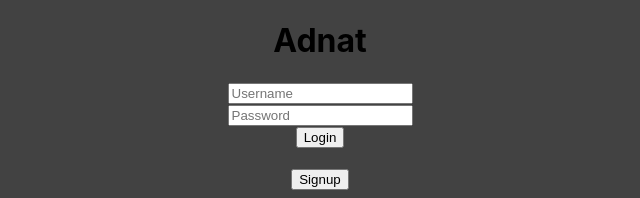
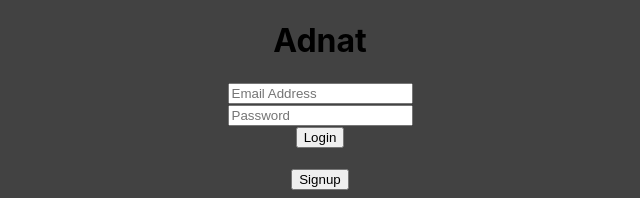
Before and after one commit to thrlstl/adnat-client, a React (Create React App) app: page / in a window 1280 px wide. Shown: the top 198 px of the page, without its empty margins (320-960 px from the left). Built offline with nearby package versions, Linux system fonts and the light colour scheme.

Commit message:
Login completed

```diff
--- a/src/Actions/auth.js
+++ b/src/Actions/auth.js
@@ -1,11 +1,11 @@
-export const loginSuccess = (user) => {
+export const loginSuccess = user => {
     return {
         type: 'LOGIN_SUCCESS',
         user: user
     }
 }
 
-export const signupSuccess = (user) => {
+export const signupSuccess = user => {
     return {
       type: 'SIGNUP_SUCCESS',
       user: user
--- a/src/components/Auth/Login.js
+++ b/src/components/Auth/Login.js
@@ -1,36 +1,30 @@
-import { useState } from 'react'
+import useLogin from './useLogin';
+import ErrorMessage from './ErrorMessage';
 
-function Login(props) {
+function Login({ toggle, setToggle }) {
 
-    const toggle = props.toggle
-    const [formData, setFormData] = useState({
-        username: '',
-        password: '',
-        error: null
-    })
-
-    const handleChange = e => {
-        setFormData({...formData, [e.target.name]: e.target.value})
-    }
+    const { error, handleChange, handleSubmit } = useLogin()
 
     return (
         <>
-            <form>
+        { error.length > 0 && <ErrorMessage error={error} /> }
+            <form onSubmit={handleSubmit}>
                 <input
-                    placeholder='Username'
-                    name='username'
-                    onChange={(e) => handleChange(e)}>
+                    placeholder='Email Address'
+                    name='email_address'
+                    onChange={handleChange}>
                 </input><br />
                 <input
+                    type='password'
                     placeholder='Password'
                     name='password'
-                    onChange={(e) => handleChange(e)}>
+                    onChange={handleChange}>
                 </input><br />
                 <input
-                    type="submit"
-                    value="Login" />
+                    type='submit'
+                    value='Login' />
             </form><br />
-            <button onClick={() => props.setToggle(!toggle)}>Signup</button>
+            <button onClick={() => setToggle(!toggle)}>Signup</button>
         </>
     )
 }
--- a/src/components/Auth/Signup.js
+++ b/src/components/Auth/Signup.js
@@ -1,10 +1,9 @@
 import useSignup from './useSignup';
 import ErrorMessage from './ErrorMessage';
 
-function Signup(props) {
+function Signup({ toggle, setToggle }) {
 
     const { errors, handleChange, handleSubmit } = useSignup()
-    const toggle = props.toggle
 
     return (
         <>
@@ -46,7 +45,7 @@ function Signup(props) {
                     value="Signup"/>
             </form>
         </div><br />
-            <button onClick={() => props.setToggle(!toggle)}>Login</button>
+            <button onClick={() => setToggle(!toggle)}>Login</button>
         </>
     )
 }
--- /dev/null
+++ b/src/components/Auth/useLogin.js
@@ -0,0 +1,45 @@
+import { useState } from 'react'
+import { useDispatch } from 'react-redux'
+import { loginSuccess } from '../../Actions/auth'
+
+import API from './API'
+const API_URL = API()
+
+const useLogin = () => {
+
+    const dispatch = useDispatch()
+    const [error, setError] = useState('')
+    const [values, setValues] = useState({
+        email_address: '',
+        password: ''
+    })
+
+    const handleChange = e => {
+        const { name, value } = e.target
+        setValues({
+            ...values,
+            [name]: value})
+    }
+
+    const handleSubmit = e => {
+        e.preventDefault()
+        const reqObj = {
+            method: 'POST',
+            headers: {
+                'Content-Type': 'application/json'
+            },
+            body: JSON.stringify(values)
+        }
+        fetch(`${API_URL}auth`, reqObj)
+        .then(resp => resp.json())
+        .then(result => {
+            result.error
+            ? setError(result.error)
+            : dispatch(loginSuccess(result))
+        })
+    }
+
+    return { error, handleChange, handleSubmit}
+}
+
+export default useLogin;
--- a/src/components/Auth/useSignup.js
+++ b/src/components/Auth/useSignup.js
@@ -10,7 +10,6 @@ const API_URL = API()
 const useSignup = () => {
 
     const dispatch = useDispatch()
-
     const [isSubmitting, setIsSubmitting] = useState(false)
     const [errors, setErrors] = useState({})
     const [values, setValues] = useState({
@@ -55,7 +54,7 @@ const useSignup = () => {
             createUser();
           }
 
-    }, [errors, isSubmitting, values])
+    }, [errors, isSubmitting, values, dispatch])
 
     return { values, errors, handleChange, handleSubmit }
 }
```
